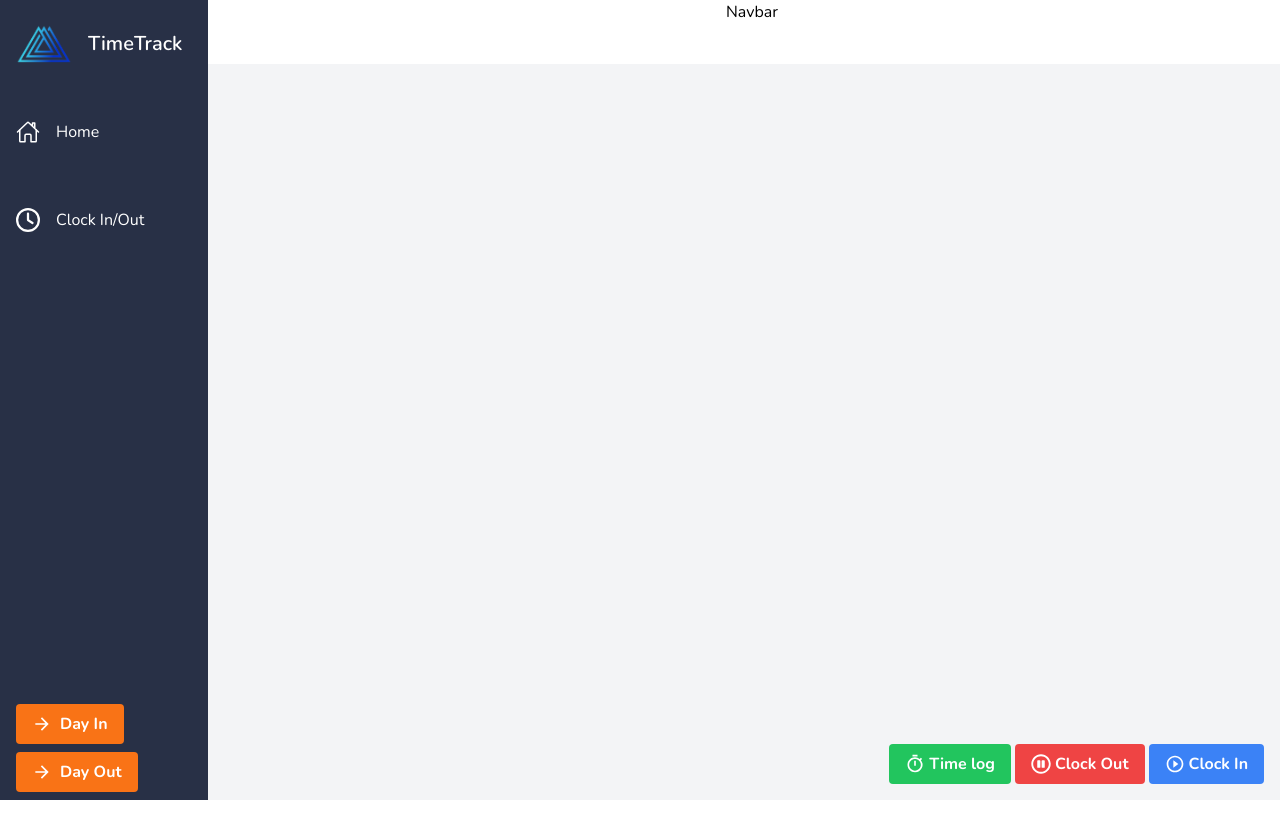
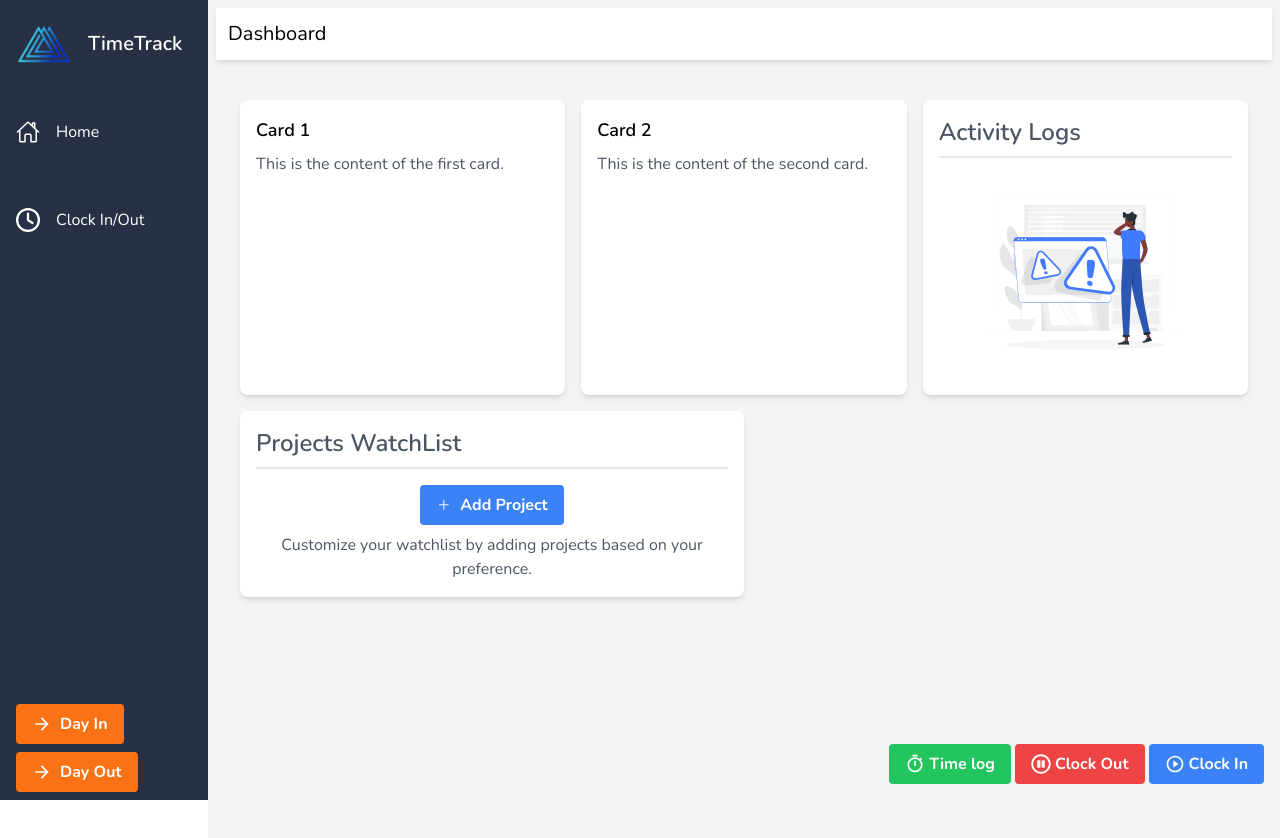
Before and after one commit to Niyati2601/time-track, a React (Create React App) app in the folder frontend/: page /home in a window 1280 px wide. Shown: the top 838 px of the page. Before the commit the page ends 800 px from the top, so only its background shows below. Built offline with nearby package versions, Linux system fonts and the light colour scheme.

Commit message:
Navbar and dashboard ui elements

```diff
--- a/frontend/src/components/Navbar.js
+++ b/frontend/src/components/Navbar.js
@@ -2,9 +2,21 @@ import React from 'react'
 
 const Navbar = () => {
   return (
-   <div className='navbar w-auto h-16 text-center ml-4'>
-    Navbar
-   </div>
+  //  <div className='navbar h-16 text-center box-border'>
+  //   Navbar box-shadow: 0 4px 24px 0 rgba(34, 41, 47, .1)
+  //  </div>
+
+  <div class="p-2">
+    <div class="py-3 px-3 w-full bg-white shadow-md">
+      <div class="flex justify-between items-center">
+        <div class="flex justify-items-center items-center gap-2 text-xl ">
+          Dashboard
+        </div>
+
+      </div>
+    </div>
+  </div>
+
   )
 }
 
--- /dev/null
+++ b/frontend/src/pages/Dashboard/Dashboard.js
@@ -0,0 +1,38 @@
+import React from 'react';
+import noData from '../../assets/noData.svg';
+import { GoPlus } from "react-icons/go";
+
+const Dashboard = () => {
+  return (
+    <div className='flex flex-col bg-gray-100 min-h-screen p-4'>
+      <div className='flex space-x-4 w-full'>
+        <div className='w-1/3 p-4 bg-white rounded-lg shadow-md'>
+          <h2 className='text-lg font-semibold'>Card 1</h2>
+          <p className='mt-2 text-gray-600'>This is the content of the first card.</p>
+        </div>
+        <div className='w-1/3 p-4 bg-white rounded-lg shadow-md'>
+          <h2 className='text-lg font-semibold'>Card 2</h2>
+          <p className='mt-2 text-gray-600'>This is the content of the second card.</p>
+        </div>
+        <div className='w-1/3 p-4 bg-white rounded-lg shadow-md'>
+          <h1 className='text-2xl text-gray-600 font-semibold border-b-2 pb-2'>Activity Logs</h1>
+          <div className='flex justify-center items-center mt-4'>
+            <img src={noData} alt='image-no-data' style={{width: '70%'}} />
+          </div>
+        </div>
+      </div>
+      <div className='w-1/2 p-4 bg-white rounded-lg shadow-md mt-4'>
+        <h1 className='text-2xl text-gray-600 font-semibold border-b-2 pb-2'>Projects WatchList</h1>
+        <div className='flex flex-col items-center'>
+          <button className='flex items-center bg-blue-500 hover:bg-blue-600 text-white font-bold py-2 px-4 rounded mt-4'>
+            <GoPlus className='mr-2' />
+            Add Project
+          </button>
+          <p className='mt-2 text-gray-600 text-center'>Customize your watchlist by adding projects based on your preference.</p>
+        </div>
+      </div>
+    </div>
+  )
+}
+
+export default Dashboard;
--- a/frontend/src/pages/Home.js
+++ b/frontend/src/pages/Home.js
@@ -3,15 +3,16 @@ import React from 'react';
 import Sidebar from '../components/Sidebar';
 import Navbar from '../components/Navbar';
 import MainButtons from '../components/MainButtons';
+import Dashboard from './Dashboard/Dashboard';
 
 const Home = () => {
   return (
     <div className="flex h-screen relative">
       <Sidebar />
-      <div className="flex flex-col flex-grow">
+      <div className="flex flex-col flex-grow bg-gray-100">
         <Navbar />
         <div className="flex-grow p-4 bg-gray-100">
-          {/* Your main content goes here */}
+          <Dashboard />
         </div>
       </div>
       <MainButtons className="absolute bottom-4 right-4" />
```
Also changed, not shown: frontend/src/assets/noData.svg (added).
